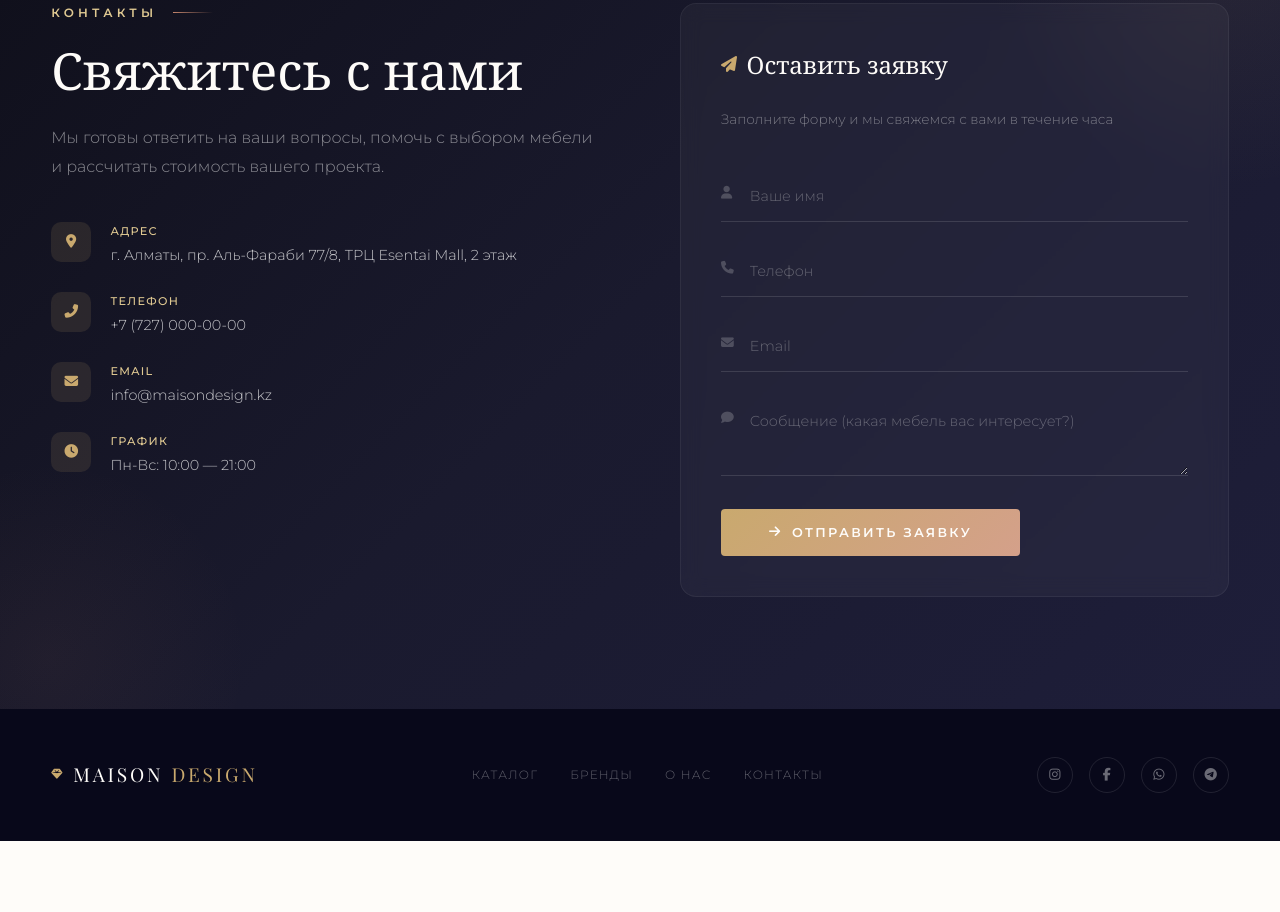
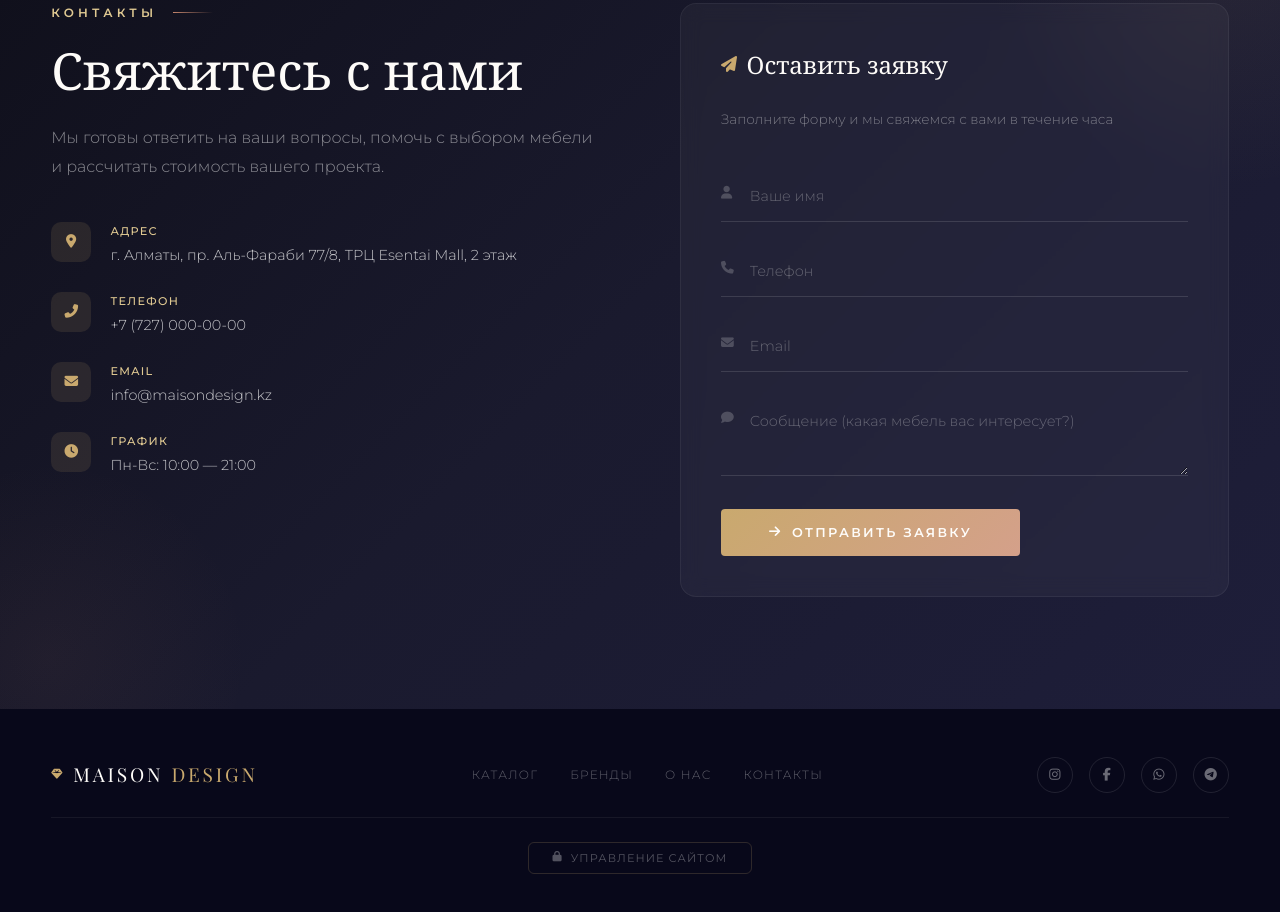
Before and after one commit to madikabdulovrec-cpu/maison-design, a plain HTML site: page index.html in a window 1280 px wide. Shown: the part 10494-11406 px from the top of the page. Before the commit the page ends 11335 px from the top, so only its background shows below. Drawn offline with nearby package versions, Linux system fonts and the light colour scheme; a web font is replaced by a local one.

Commit message:
Добавлена кнопка «Управление сайтом» в подвал для входа в админ-панель
Видимая кнопка в футере открывает окно ввода пароля напрямую,
без необходимости знать скрытые комбинации (Ctrl+Shift+A или тройной клик).

Co-Authored-By: Claude Opus 4.6 <noreply@anthropic.com>

```diff
--- a/index.html
+++ b/index.html
@@ -1239,6 +1239,7 @@
             background: #08081a;
             color: rgba(255,255,255,0.3);
             display: flex;
+            flex-wrap: wrap;
             justify-content: space-between;
             align-items: center;
             font-size: 0.8rem;
@@ -1286,6 +1287,38 @@
             border-color: var(--gold);
             color: var(--gold);
             background: rgba(201,169,110,0.08);
+        }
+        .footer-admin-entry {
+            width: 100%;
+            display: flex;
+            justify-content: center;
+            margin-top: 1.5rem;
+            padding-top: 1.5rem;
+            border-top: 1px solid rgba(255,255,255,0.06);
+        }
+        .footer-admin-btn {
+            background: transparent;
+            border: 1px solid rgba(201,169,110,0.2);
+            color: rgba(255,255,255,0.3);
+            padding: 0.5rem 1.5rem;
+            border-radius: 6px;
+            font-size: 0.7rem;
+            letter-spacing: 0.1em;
+            text-transform: uppercase;
+            cursor: pointer;
+            transition: var(--transition);
+            font-family: var(--font-body);
+            display: flex;
+            align-items: center;
+            gap: 0.5rem;
+        }
+        .footer-admin-btn:hover {
+            border-color: var(--gold);
+            color: var(--gold);
+            background: rgba(201,169,110,0.06);
+        }
+        .footer-admin-btn i {
+            font-size: 0.65rem;
         }
 
         /* ===== MODAL ===== */
@@ -2328,6 +2361,11 @@
             <a href="#"><i class="fab fa-whatsapp"></i></a>
             <a href="#"><i class="fab fa-telegram-plane"></i></a>
         </div>
+        <div class="footer-admin-entry">
+            <button class="footer-admin-btn" onclick="window.openAdminLogin()" title="Вход для администратора">
+                <i class="fas fa-lock"></i> Управление сайтом
+            </button>
+        </div>
     </footer>
 
     <div class="modal-overlay" id="modalOverlay" onclick="closeModal()"></div>
@@ -2864,6 +2902,12 @@
     /* ---- Gear visibility ---- */
     let gearShown = false;
     function showGear(){ if(!gearShown){gearShown=true;document.getElementById('adminGear').classList.add('visible');} }
+    window.showGear = showGear;
+    window.openAdminLogin = function(){
+        showGear();
+        document.getElementById('adminLoginBg').classList.add('open');
+        setTimeout(()=>document.getElementById('adminPwdInput').focus(),150);
+    };
 
     // Ctrl+Shift+A
     document.addEventListener('keydown',function(e){
```
